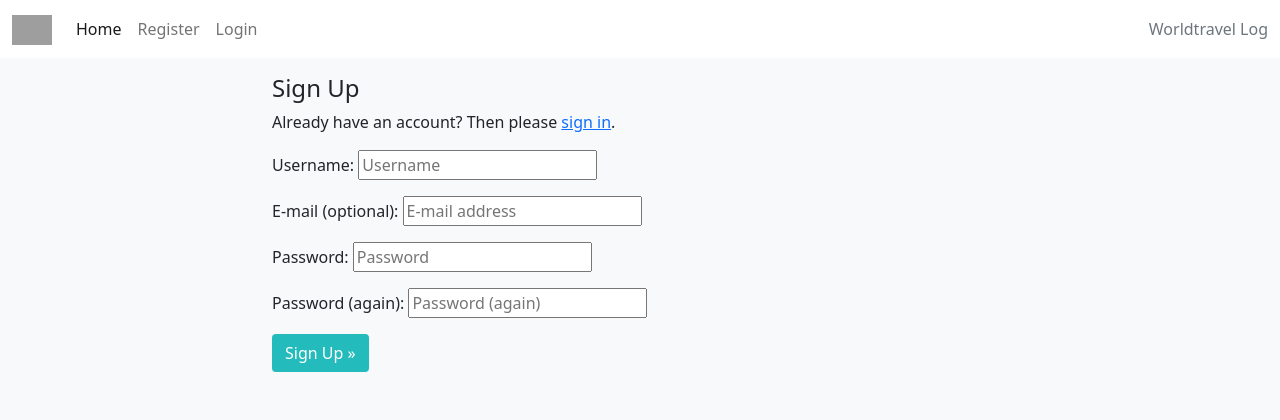
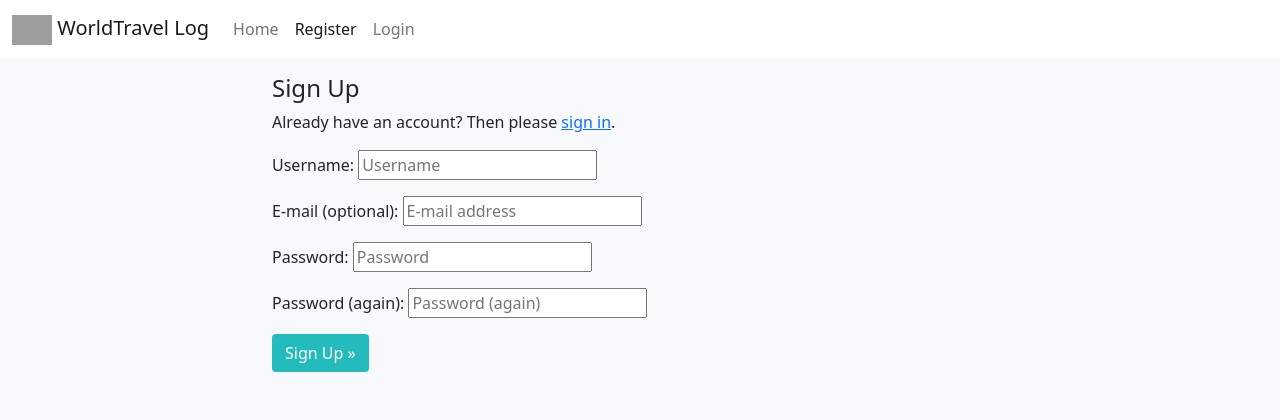
Before and after one commit to URiem/worldtravellog, a Django app: page /accounts/signup/ in a window 1280 px wide. Shown: the top 420 px of the page. Run offline with Django 3.2, Linux system fonts and the light colour scheme; some libraries are stand-ins or nearby versions; grey boxes are pictures that could not be loaded.

Commit message:
Add styling to header navigation, set active tabs stying

```diff
--- a/static/css/style.css
+++ b/static/css/style.css
@@ -11,6 +11,10 @@
 
 .brand-logo {
     height: 30px;
+}
+
+.nav-list {
+    margin-left: auto;
 }
 
 .red-o {
--- a/templates/base.html
+++ b/templates/base.html
@@ -27,39 +27,44 @@
     <nav class="navbar navbar-expand-lg navbar-light bg-white">
         <div class="container-fluid">
             <a class="navbar-brand" href="{% url 'home' %}"><img class="brand-logo"
-                    src="{% static 'media/images/pngegg.png' %}" alt="Earth and Aeroplane Logo"></a>
+                    src="{% static 'media/images/pngegg.png' %}" alt="Earth and Aeroplane Logo"> WorldTravel Log</a>
             <button class="navbar-toggler" type="button" data-bs-toggle="collapse" data-bs-target="#navbarTogglerDemo02"
                 aria-controls="navbarTogglerDemo02" aria-expanded="false" aria-label="Toggle navigation">
                 <span class="navbar-toggler-icon"></span>
             </button>
-            <div class="collapse navbar-collapse" id="navbarTogglerDemo02">
+            <div class="collapse navbar-collapse nav-list" id="navbarTogglerDemo02">
                 <ul class="navbar-nav me-auto mb-2 mb-lg-0">
+                    {% with url_name=request.resolver_match.url_name %}
                     <li class="nav-item">
-                        <a class="nav-link active" aria-current="page" href="{% url 'home' %}">Home</a>
+                        <a class="nav-link {% if url_name == 'home' %}active{% endif %}" aria-current="page"
+                            href="{% url 'home' %}">Home</a>
                     </li>
                     {% if user.is_authenticated %}
                     <li class="nav-item">
-                        <a class="nav-link" href="{% url 'account_logout' %}">Logout {{ user.username }}</a>
+                        <a class="nav-link {% if url_name == 'account_logout' %}active{% endif %}"
+                            href="{% url 'account_logout' %}">Logout {{ user.username }}</a>
                     </li>
                     <li class="nav-item">
-                        <a class="nav-link" href="{% url 'add_logentry' %}">Add a Trip</a>
+                        <a class="nav-link {% if url_name == 'add_logentry' %}active{% endif %}"
+                            href="{% url 'add_logentry' %}">Add a Trip</a>
                     </li>
                     <li class="nav-item">
-                        <a class="nav-link" href="{% url 'user_logentry' %}">My Trips</a>
+                        <a class="nav-link {% if url_name == 'user_logentry' %}active{% endif %}"
+                            href="{% url 'user_logentry' %}">My Trips</a>
                     </li>
                     {% else %}
                     <li class="nav-item">
-                        <a class="nav-link" href="{% url 'account_signup' %}">Register</a>
+                        <a class="nav-link {% if url_name == 'account_signup' %}active{% endif %}"
+                            href="{% url 'account_signup' %}">Register</a>
                     </li>
                     <li class="nav-item">
-                        <a class="nav-link" href="{% url 'account_login' %}">Login</a>
+                        <a class="nav-link {% if url_name == 'account_login' %}active{% endif %}"
+                            href="{% url 'account_login' %}">Login</a>
                     </li>
                     {% endif %}
+                    {% endwith %}
 
                 </ul>
-                <span class="navbar-text text-muted">
-                    Worldtravel Log
-                </span>
             </div>
         </div>
     </nav>
```
